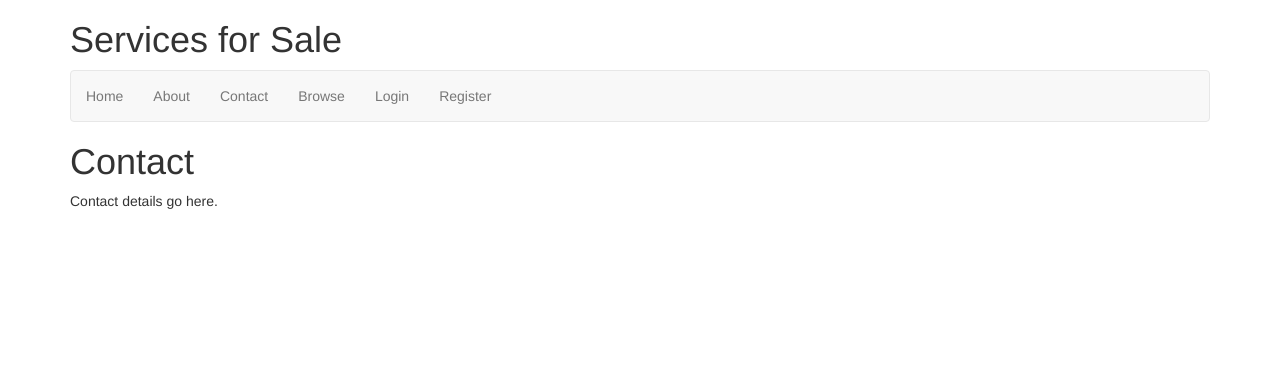
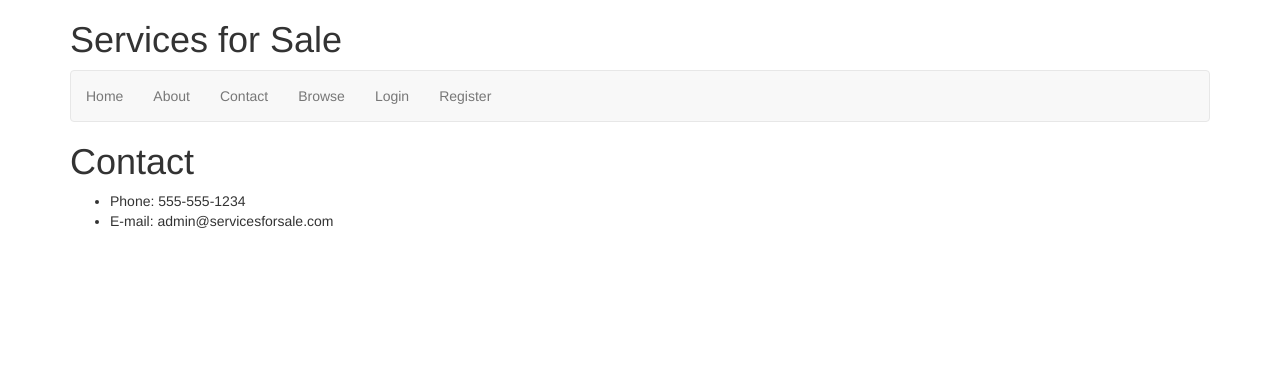
Before and after one commit to bjshively/hellowebapp, a Django app: page /contact/ in a window 1280 px wide. Shown: the top 382 px of the page. Run offline with Django 3.2, Linux system fonts and the light colour scheme; some libraries are stand-ins or nearby versions.

Commit message:
Updated about and contact page content

```diff
--- a/collection/templates/about.html
+++ b/collection/templates/about.html
@@ -2,5 +2,5 @@
 {% block title %}About - {{ block.super }}{% endblock %}
 {% block content %}
 <h1>About</h1>
-<p>So much about is happening right here.</p>
+<p>Services for Sale is a simple marketplace website built on Django where skilled professionals can list their service offerings.</p>
 {% endblock %}
--- a/collection/templates/contact.html
+++ b/collection/templates/contact.html
@@ -2,5 +2,8 @@
 {% block title %}Contact - {{ block.super }}{% endblock %}
 {% block content %}
 <h1>Contact</h1>
-<p>Contact details go here.</p>
+<ul>
+    <li>Phone: 555-555-1234</li>
+    <li>E-mail: admin@servicesforsale.com</li>
+</ul>
 {% endblock %}
```
